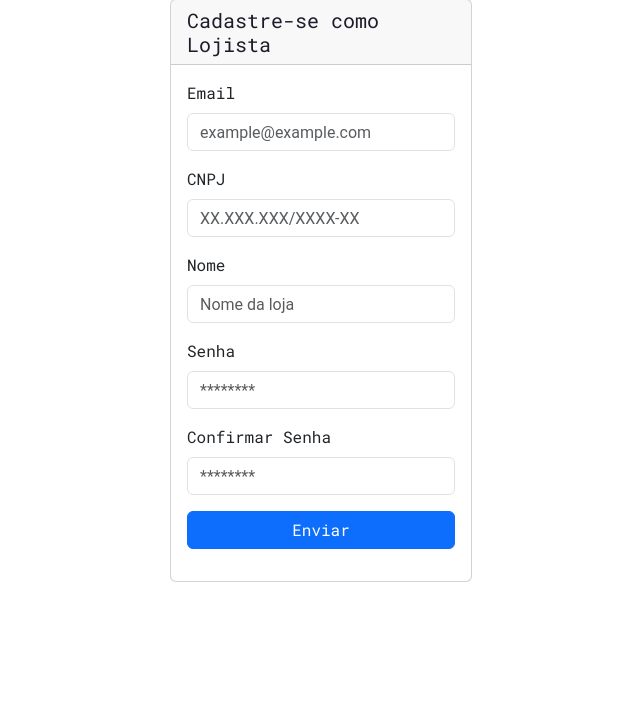
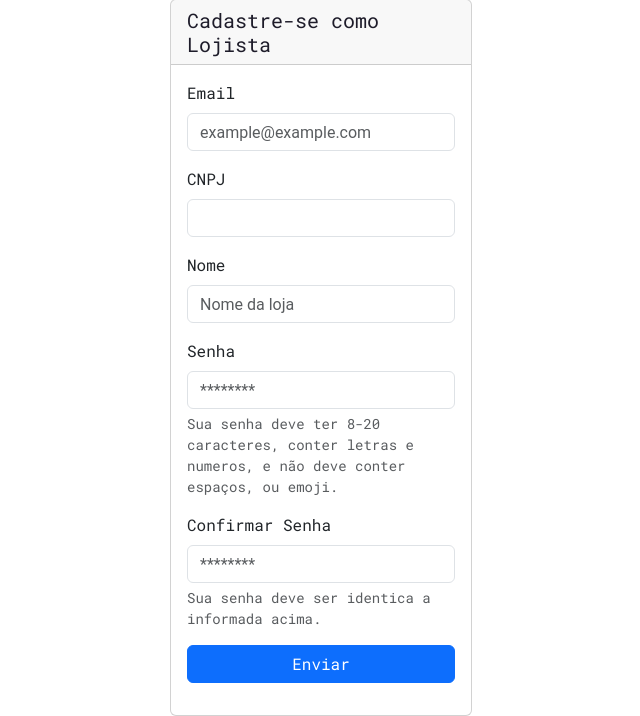
Before and after one commit to wheymarket-pucpr/wheymarket, a PHP site: page /cadastroLojista.php in a window 1280 px wide; the page is wider, and only the part inside the window is pictured. Shown: the part 185-901 px from the top of that part, without its empty margins (319-959 px from the left). Before the commit the page ends 767 px from the top of that part, so only its background shows below. Run offline with PHP 8.4, Linux system fonts and the light colour scheme.

Commit message:
verificacao campos lojista

```diff
--- a/cadastroLojista.php
+++ b/cadastroLojista.php
@@ -49,27 +49,47 @@ if (!empty($_POST) && isset($_POST['email']) && isset($_POST['senha']) && isset(
                     <h5 class="card-header text-dark">Cadastre-se como Lojista</h5>
                     <div class="card-body">
                         <div class='col'>
-                            <form action="" method="POST">
+                            <form action="" method="POST" class="needs-validation" novalidate>
                                 <div class="mb-3">
                                     <label for="email" class="form-label">Email</label>
-                                    <input type="text" name="email" class="form-control" id="email" placeholder="example@example.com" maxlength="50" pattern="^\S+@\S+\.\S+$" required />
+                                    <input type="email" name="email" class="form-control" id="email" placeholder="example@example.com" maxlength="50" required />
+                                    <div class="invalid-feedback">
+                                        Informe um e-mail válido.
+                                    </div>
                                 </div>
                                 <div class="mb-3">
                                     <label for="CNPJ" class="form-label">CNPJ</label>
-                                    <input type="text" name="CNPJ" class="form-control" id="CNPJ" placeholder='XX.XXX.XXX/XXXX-XX' maxlength="14" pattern="\d{2}.?\d{3}.?\d{3}/?\d{4}-?\d{2}" required />
+                                    <input type="text" name="CNPJ" class="form-control cnpj" id="CNPJ" maxlength="14" pattern="\d{2}.?\d{3}.?\d{3}/?\d{4}-?\d{2}" data-inputmask-inputformat="dd/mm/yyyy" required />
+                                    <div class="invalid-feedback">
+                                        Informe um CNPJ válido.
+                                    </div>
                                 </div>
                                 <div class="mb-3">
                                     <label for="Nome" class="form-label">Nome</label>
-                                    <input type="text" name="Nome" class="form-control" id="Nome" placeholder="Nome da loja" maxlength="100" pattern="[A-Z][a-z].* [A-Z][a-z].*" required />
+                                    <input type="text" name="Nome" class="form-control" id="Nome" placeholder="Nome da loja" maxlength="100" required />
+                                    <div class="invalid-feedback">
+                                        Informe um nome válido.
+                                    </div>
                                 </div>
                                 <div class="mb-3">
                                     <label for="senha" class="form-label">Senha</label>
                                     <input type="password" name="senha" class="form-control" id="senha" placeholder='********' maxlength="15" required>
+                                    <div class="invalid-feedback">
+                                        Informe uma senha válido.
+                                    </div>
+                                    <div id="passwordHelpBlock" class="form-text">
+                                        Sua senha deve ter 8-20 caracteres, conter letras e numeros, e não deve conter espaços, ou emoji.
+                                    </div>
                                 </div>
                                 <div class="mb-3">
                                     <label for="senha" class="form-label">Confirmar Senha</label>
                                     <input type="password" name="senha" class="form-control" id="confimar-senha" placeholder='********' maxlength="15" required>
-
+                                    <div class="invalid-feedback">
+                                        Informe uma senha válido.
+                                    </div>
+                                    <div id="passwordHelpBlock" class="form-text">
+                                        Sua senha deve ser identica a informada acima.
+                                    </div>
                                 </div>
                                 <div class="d-grid gap-2 mb-3">
                                     <button class="btn btn-primary" type="submit">Enviar</button>
@@ -82,5 +102,20 @@ if (!empty($_POST) && isset($_POST['email']) && isset($_POST['senha']) && isset(
         </div>
     </div>
 </body>
+<script type="text/javascript">
+    // Fetch all the forms we want to apply custom Bootstrap validation styles to
+  const forms = document.querySelectorAll('.needs-validation')
 
+  // Loop over them and prevent submission
+  Array.from(forms).forEach(form => {
+    form.addEventListener('submit', event => {
+      if (!form.checkValidity()) {
+        event.preventDefault()
+        event.stopPropagation()
+      }
+
+      form.classList.add('was-validated')
+    }, false)
+  });
+</script>
 </html>
```
